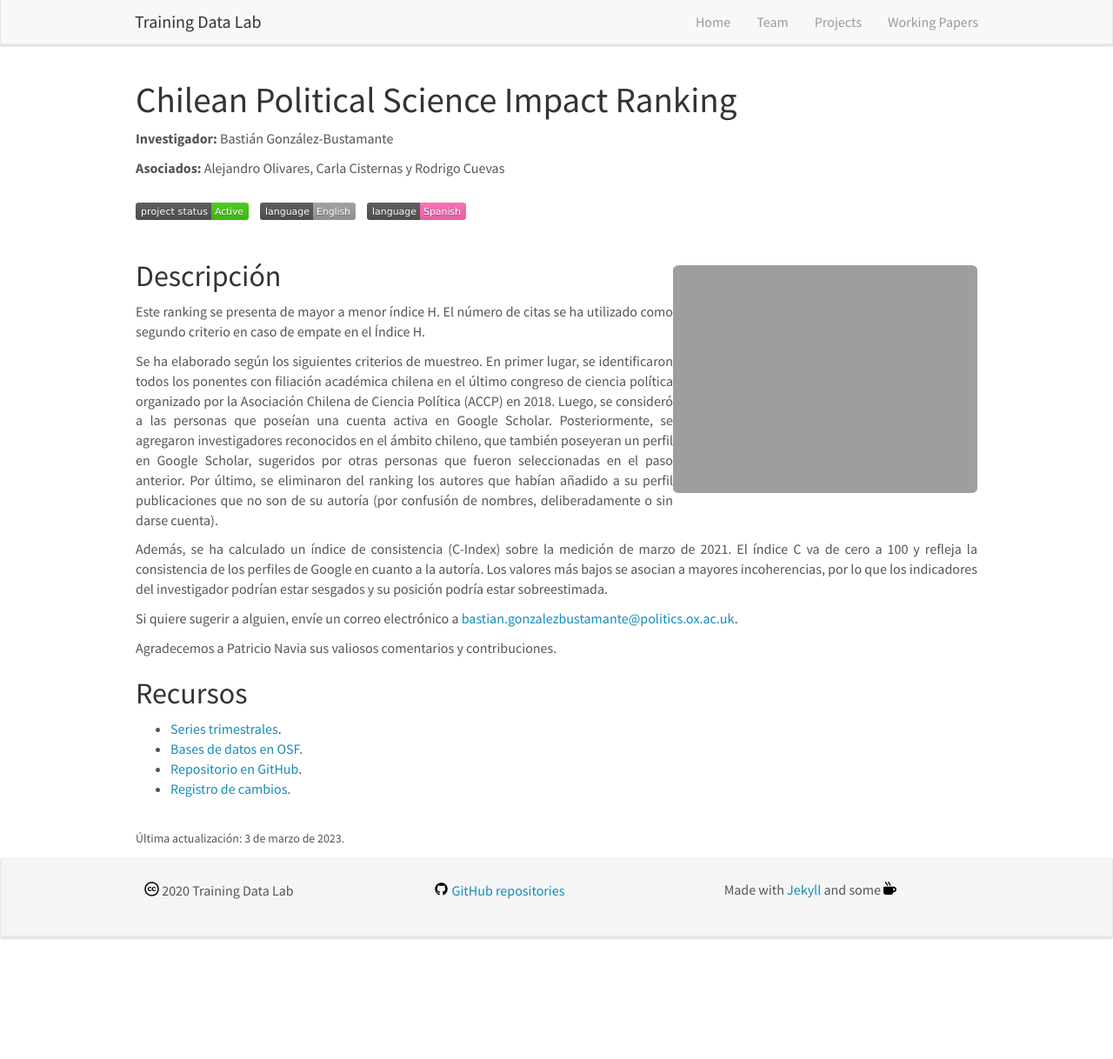
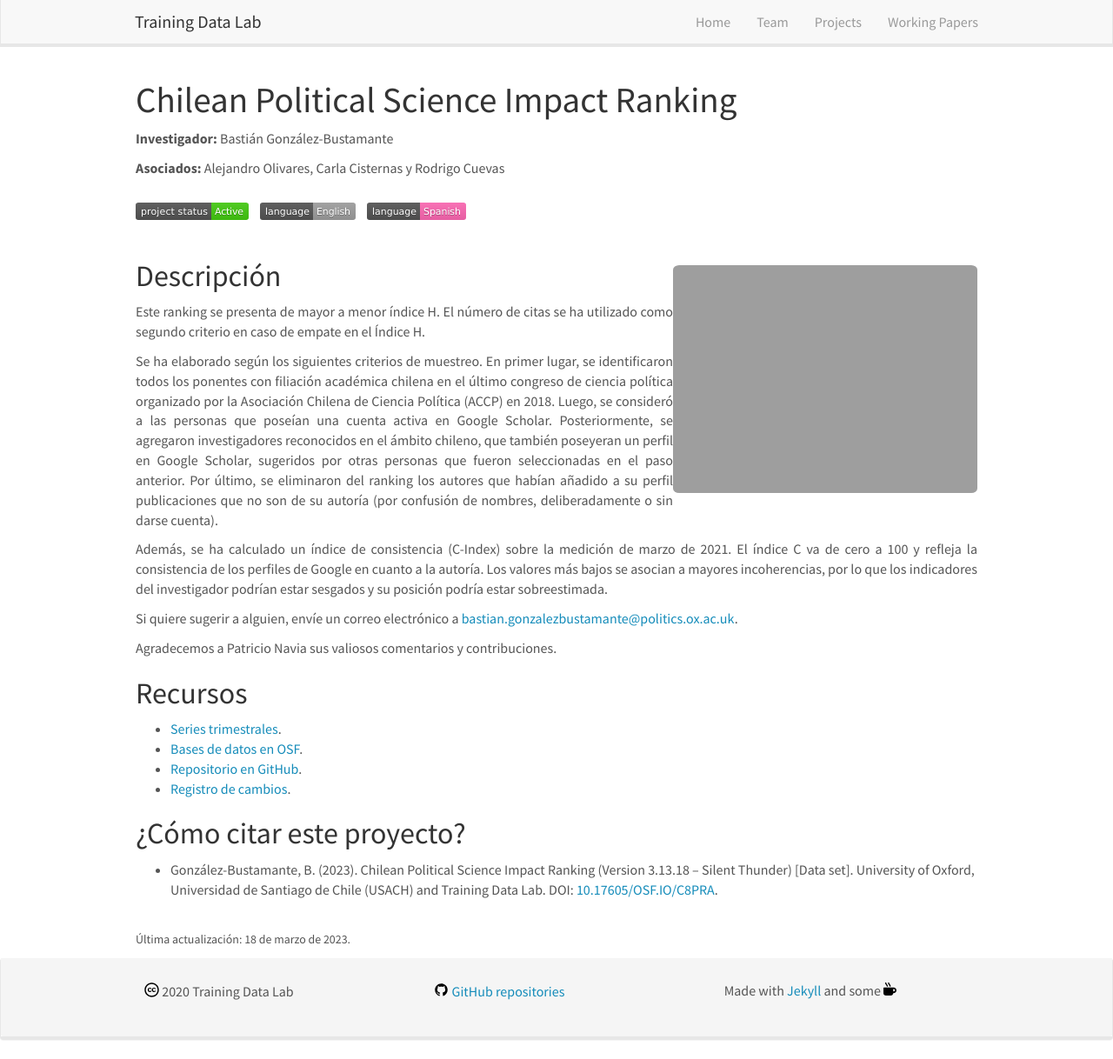
Before and after one commit to training-datalab/old-training-datalab.com, a Jekyll site: the page built from _pages/cps-ranking-spanish.md, in a window 1280 px wide and 1218 px high. Shown: the whole window at 87% size. Built offline with Jekyll 4.4.1, drawn with Linux system fonts in a browser that asks for light colours; nearby versions of some CDN libraries.

Commit message:
Update cps-ranking-spanish.md

```diff
--- a/_pages/cps-ranking-spanish.md
+++ b/_pages/cps-ranking-spanish.md
@@ -35,5 +35,9 @@ permalink: /projects/cps-ranking-spanish
 - <a href="https://github.com/bgonzalezbustamante/CPS-Ranking" target="_blank">Repositorio en GitHub</a>.
 - <a href="https://github.com/bgonzalezbustamante/CPS-Ranking/blob/master/CHANGELOG.md" target="_blank">Registro de cambios</a>.
 
+## ¿Cómo citar este proyecto?
+
+- González-Bustamante, B. (2023). Chilean Political Science Impact Ranking (Version 3.13.18 -- Silent Thunder) [Data set]. University of Oxford, Universidad de Santiago de Chile (USACH) and Training Data Lab. DOI: <a href="http://doi.org/10.17605/OSF.IO/C8PRA" target="_blank">10.17605/OSF.IO/C8PRA</a>.
+
 <br />
-<small>Última actualización: 3 de marzo de 2023.</small>
+<small>Última actualización: 18 de marzo de 2023.</small>
```
